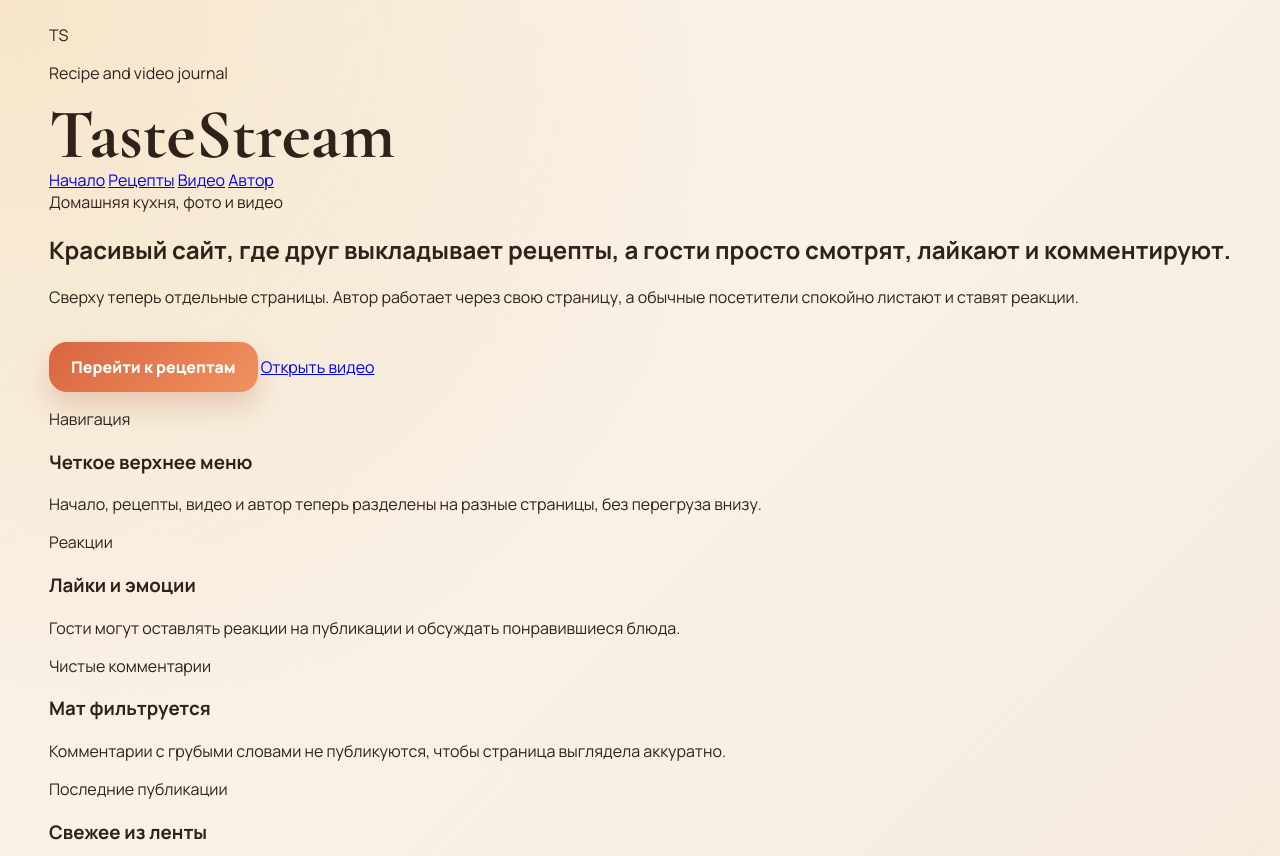
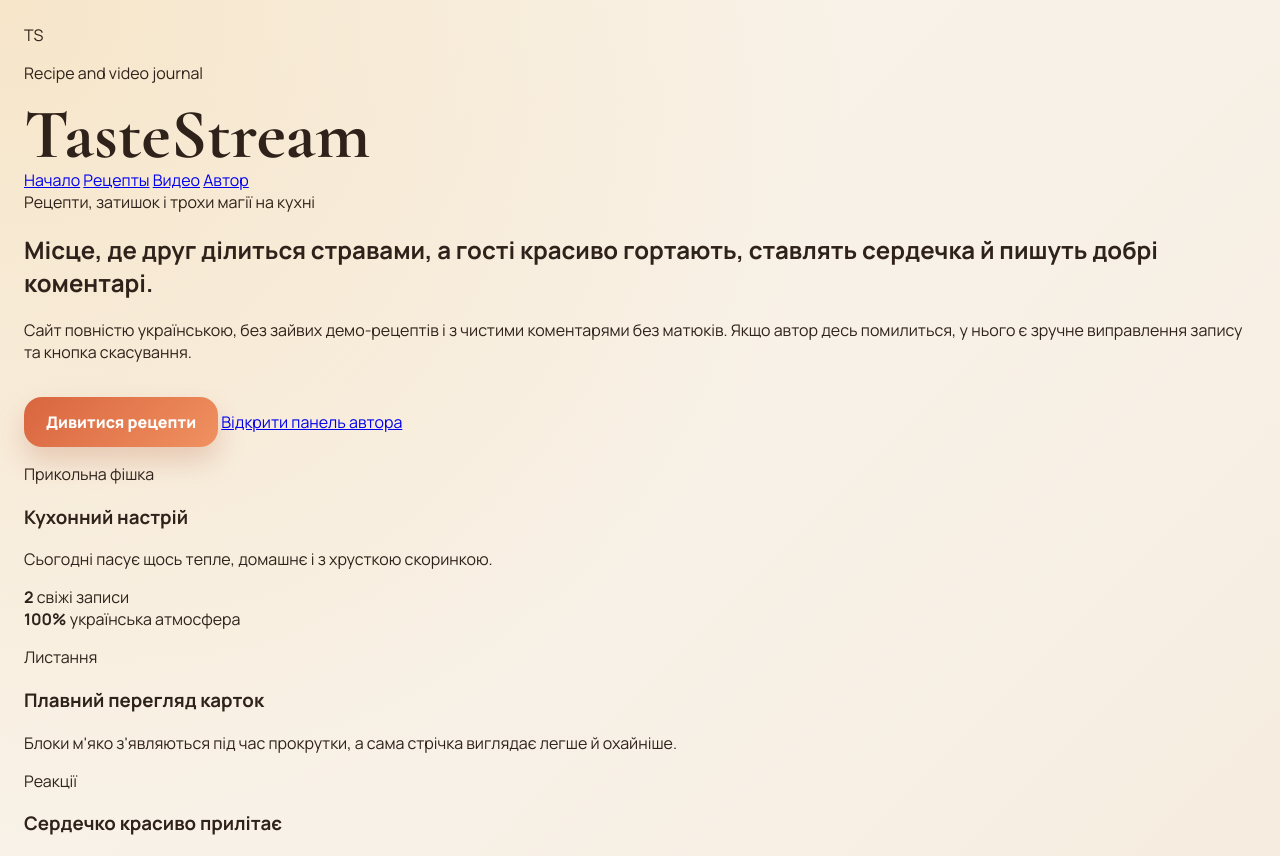
Before and after one commit to FunMC437/farmer-s-recipes, a Flask app: page / in a window 1280 px wide. Shown: the top 856 px of the page. Run offline with Flask 3, Linux system fonts and the light colour scheme; data comes from the database, SQL or seed files in the repository; data that the repository does not hold is empty.

Commit message:
Update home.html

```diff
--- a/templates/home.html
+++ b/templates/home.html
@@ -1,47 +1,69 @@
 {% extends "base.html" %}
 {% import "partials.html" as ui %}
 
-{% block title %}TasteStream | Начало{% endblock %}
+{% block title %}Смак Друга | Головна{% endblock %}
 
 {% block content %}
-<section class="hero-card">
-  <span class="spotlight-pill">Домашняя кухня, фото и видео</span>
-  <h2>Красивый сайт, где друг выкладывает рецепты, а гости просто смотрят, лайкают и комментируют.</h2>
-  <p class="hero-text">Сверху теперь отдельные страницы. Автор работает через свою страницу, а обычные посетители спокойно листают и ставят реакции.</p>
-  <div class="hero-actions">
-    <a class="primary-button" href="{{ url_for('recipes') }}">Перейти к рецептам</a>
-    <a class="secondary-button" href="{{ url_for('videos') }}">Открыть видео</a>
+<section class="hero-card reveal">
+  <div class="hero-layout">
+    <div>
+      <span class="spotlight-pill">Рецепти, затишок і трохи магії на кухні</span>
+      <h2>Місце, де друг ділиться стравами, а гості красиво гортають, ставлять сердечка й пишуть добрі коментарі.</h2>
+      <p class="hero-text">Сайт повністю українською, без зайвих демо-рецептів і з чистими коментарями без матюків. Якщо автор десь помилиться, у нього є зручне виправлення запису та кнопка скасування.</p>
+      <div class="hero-actions">
+        <a class="primary-button" href="{{ url_for('recipes') }}">Дивитися рецепти</a>
+        <a class="secondary-button" href="{{ url_for('author') }}">Відкрити панель автора</a>
+      </div>
+    </div>
+
+    <aside class="fun-card">
+      <p class="feature-kicker">Прикольна фішка</p>
+      <h3>Кухонний настрій</h3>
+      <p class="hero-text" data-kitchen-note>Сьогодні пасує щось тепле, домашнє і з хрусткою скоринкою.</p>
+      <div class="mini-stats">
+        <div class="mini-stat">
+          <strong>{{ posts|length }}</strong>
+          <span>свіжі записи</span>
+        </div>
+        <div class="mini-stat">
+          <strong>100%</strong>
+          <span>українська атмосфера</span>
+        </div>
+      </div>
+    </aside>
   </div>
 </section>
 
 <section class="feature-grid">
-  <article class="feature-tile">
-    <p class="feature-kicker">Навигация</p>
-    <h3>Четкое верхнее меню</h3>
-    <p>Начало, рецепты, видео и автор теперь разделены на разные страницы, без перегруза внизу.</p>
+  <article class="feature-tile reveal">
+    <p class="feature-kicker">Листання</p>
+    <h3>Плавний перегляд карток</h3>
+    <p>Блоки м'яко з'являються під час прокрутки, а сама стрічка виглядає легше й охайніше.</p>
   </article>
-  <article class="feature-tile">
-    <p class="feature-kicker">Реакции</p>
-    <h3>Лайки и эмоции</h3>
-    <p>Гости могут оставлять реакции на публикации и обсуждать понравившиеся блюда.</p>
+  <article class="feature-tile reveal">
+    <p class="feature-kicker">Реакції</p>
+    <h3>Сердечко красиво прилітає</h3>
+    <p>Після натискання на сердечко з'являється коротка анімація, щоб сайт відчувався живішим.</p>
   </article>
-  <article class="feature-tile">
-    <p class="feature-kicker">Чистые комментарии</p>
-    <h3>Мат фильтруется</h3>
-    <p>Комментарии с грубыми словами не публикуются, чтобы страница выглядела аккуратно.</p>
+  <article class="feature-tile reveal">
+    <p class="feature-kicker">Коментарі</p>
+    <h3>Без матюків і зайвого шуму</h3>
+    <p>Коментарі проходять фільтр грубих слів, тому сторінка залишається приємною для перегляду.</p>
   </article>
 </section>
 
-<section class="content-section">
+<section class="content-section reveal">
   <div class="section-head">
     <div>
-      <p class="eyebrow">Последние публикации</p>
-      <h3>Свежее из ленты</h3>
+      <p class="eyebrow">Останні записи</p>
+      <h3>Свіже зі стрічки</h3>
     </div>
   </div>
   <div class="post-grid">
     {% for post in posts %}
       {{ ui.render_post(post, "home") }}
+    {% else %}
+      <article class="empty-state">Поки що тут тихо. Коли друг додасть перший рецепт, він з'явиться саме тут.</article>
     {% endfor %}
   </div>
 </section>
```
